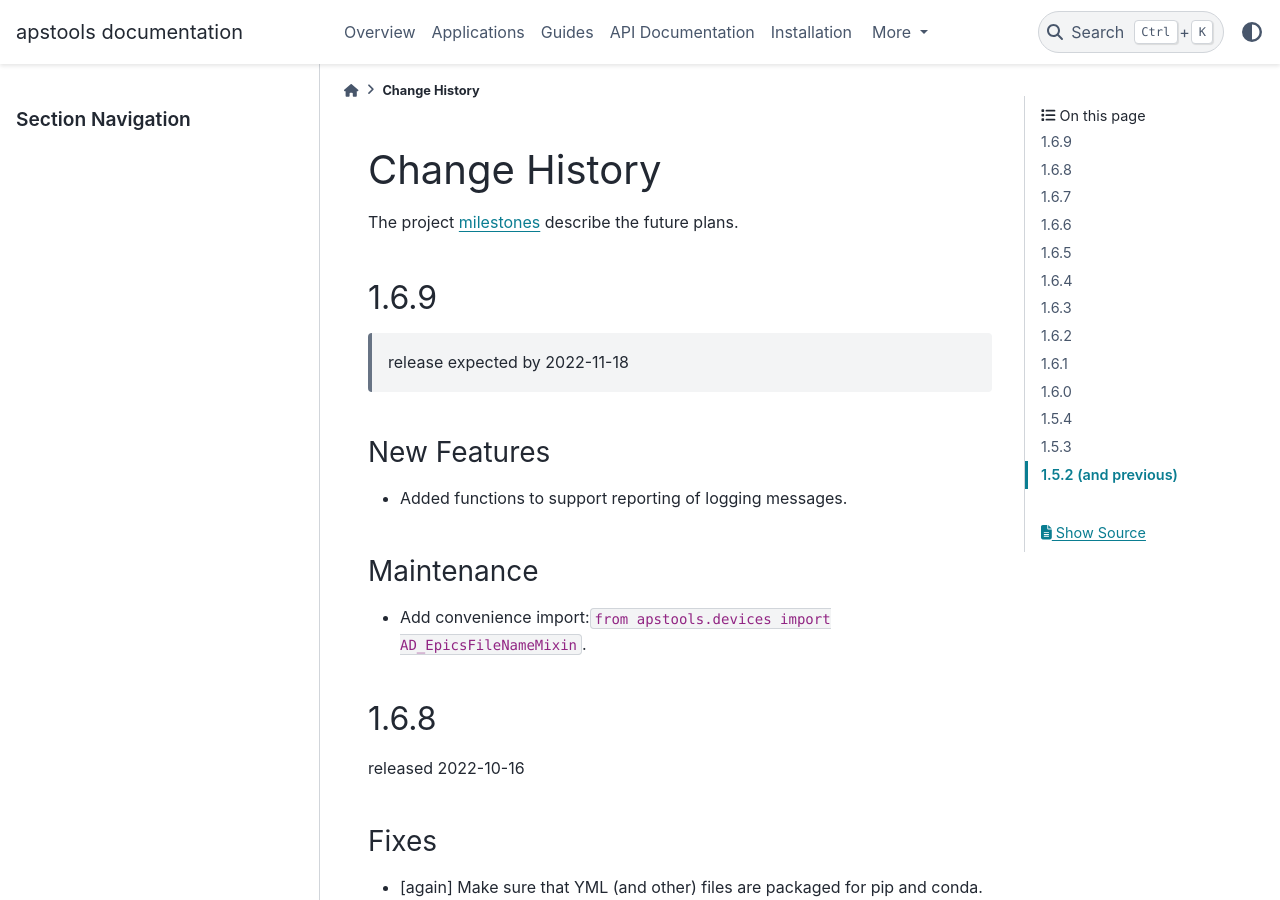
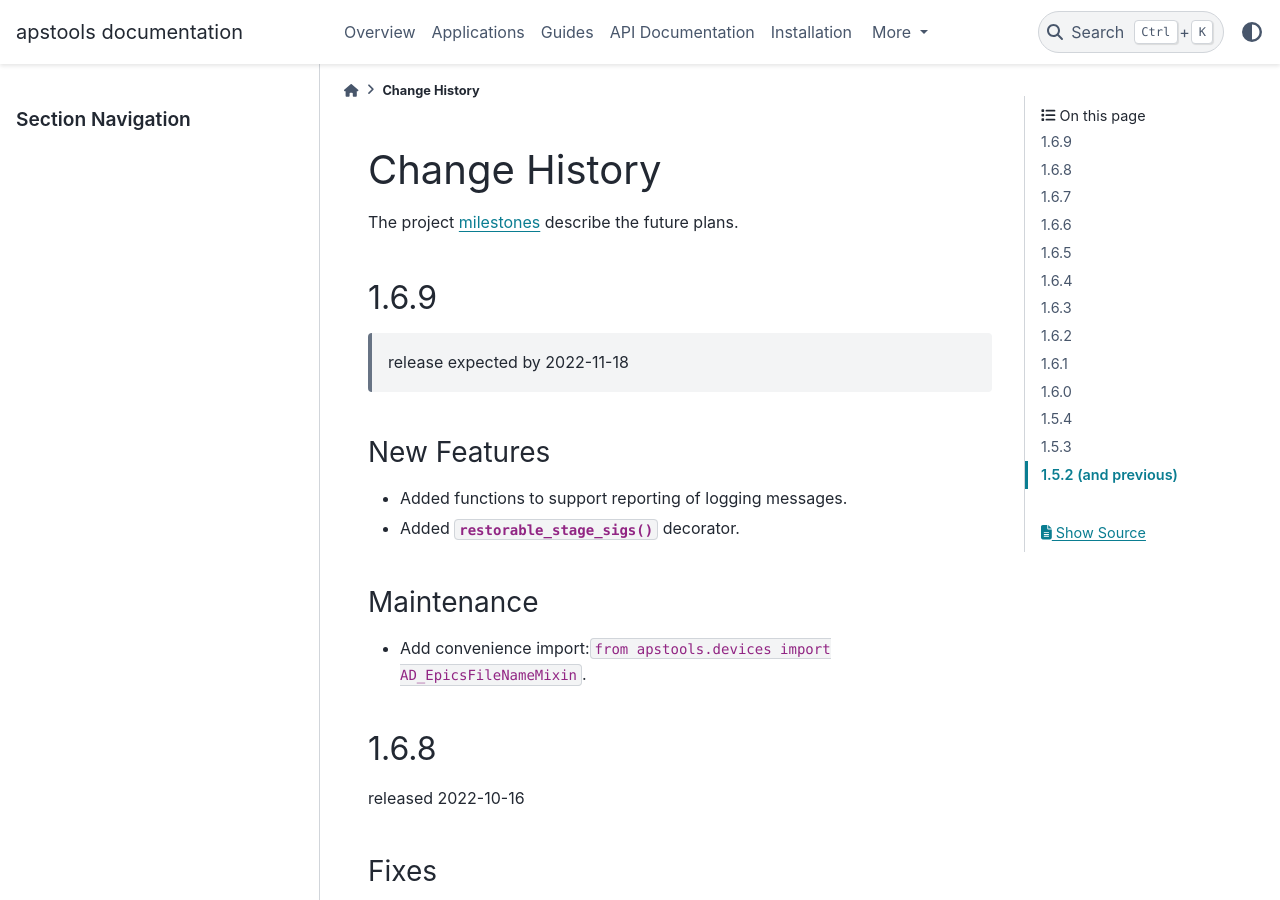
Before and after one commit to dogrecajb/apstools, a Sphinx documentation site: the page built from docs/source/changes.rst, in a window 1280 px wide and 900 px high. Built offline with Sphinx 7.4.7 and the PyData theme 0.15.4, drawn with Linux system fonts in a browser that asks for light colours; the version number could not be read and is left out.

Commit message:
DOC #753

```diff
--- a/CHANGES.rst
+++ b/CHANGES.rst
@@ -32,6 +32,7 @@ New Features
 ------------
 
 * Added functions to support reporting of logging messages.
+* Added :meth:`restorable_stage_sigs` decorator.
 
 Maintenance
 ------------
--- a/docs/source/api/_plans.rst
+++ b/docs/source/api/_plans.rst
@@ -55,6 +55,7 @@ Overall
    ~apstools.plans.command_list.register_command_handler
    ~apstools.plans.command_list.run_command_file
    ~apstools.plans.input_plan.request_input
+   ~apstools.plans.stage_sigs_support.restorable_stage_sigs
    ~apstools.plans.run_blocking_function_plan.run_blocking_function
    ~apstools.plans.sscan_support.sscan_1D
    ~apstools.plans.command_list.summarize_command_file
@@ -88,3 +89,6 @@ Submodules
 
 .. automodule:: apstools.plans.sscan_support
     :members:
+
+.. automodule:: apstools.plans.stage_sigs_support
+    :members:
```
